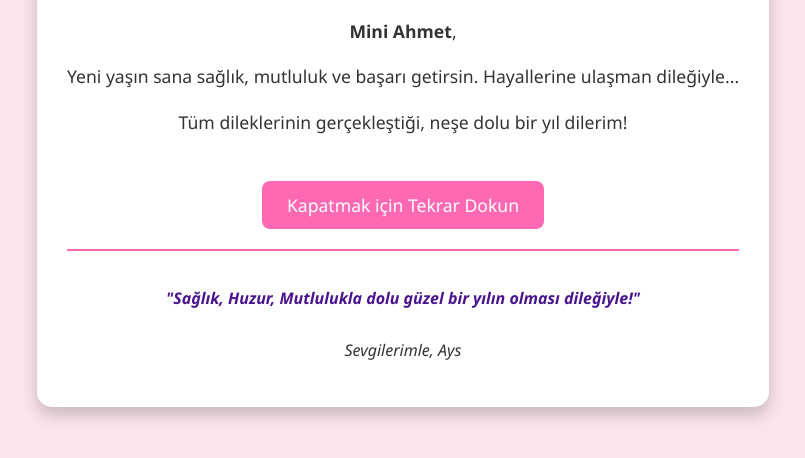
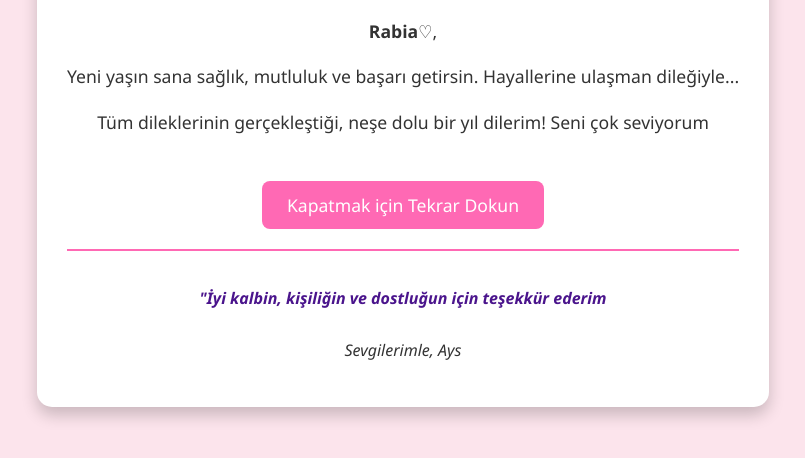
Before and after one commit to aysenurr2506-arch/DGKO, a plain HTML site: page index.html in a window 1280 px wide. Both pictures are taken after a click on the element "Bana Dokun! Sana Özel Bir Dilek Var...". Shown: the part 282-740 px from the top of the page, without its empty margins (237-1042 px from the left). Drawn offline with Linux system fonts and the light colour scheme.

Commit message:
Update index.html

```diff
--- a/index.html
+++ b/index.html
@@ -88,9 +88,9 @@
         <h1>İYİ Kİ DOĞDUN! 🎉🎂</h1>
 
         <div class="main-text">
-            <p><strong>Mini Ahmet</strong>,</p>
+            <p><strong>Rabia♡</strong>,</p>
             <p>Yeni yaşın sana sağlık, mutluluk ve başarı getirsin. Hayallerine ulaşman dileğiyle...</p>
-            <p>Tüm dileklerinin gerçekleştiği, neşe dolu bir yıl dilerim!</p>
+            <p>Tüm dileklerinin gerçekleştiği, neşe dolu bir yıl dilerim! Seni çok seviyorum</p>
         </div>
 
         <div id="dokun-butonu">
@@ -98,7 +98,7 @@
         </div>
 
         <div id="gizli-mesaj">
-            <p>"Sağlık, Huzur, Mutlulukla dolu güzel bir yılın olması dileğiyle!"</p>
+            <p>"İyi kalbin, kişiliğin ve dostluğun için teşekkür ederim </p>
         </div>
 
         <p style="margin-top: 30px; font-style: italic;">Sevgilerimle, Ays</p>
```
